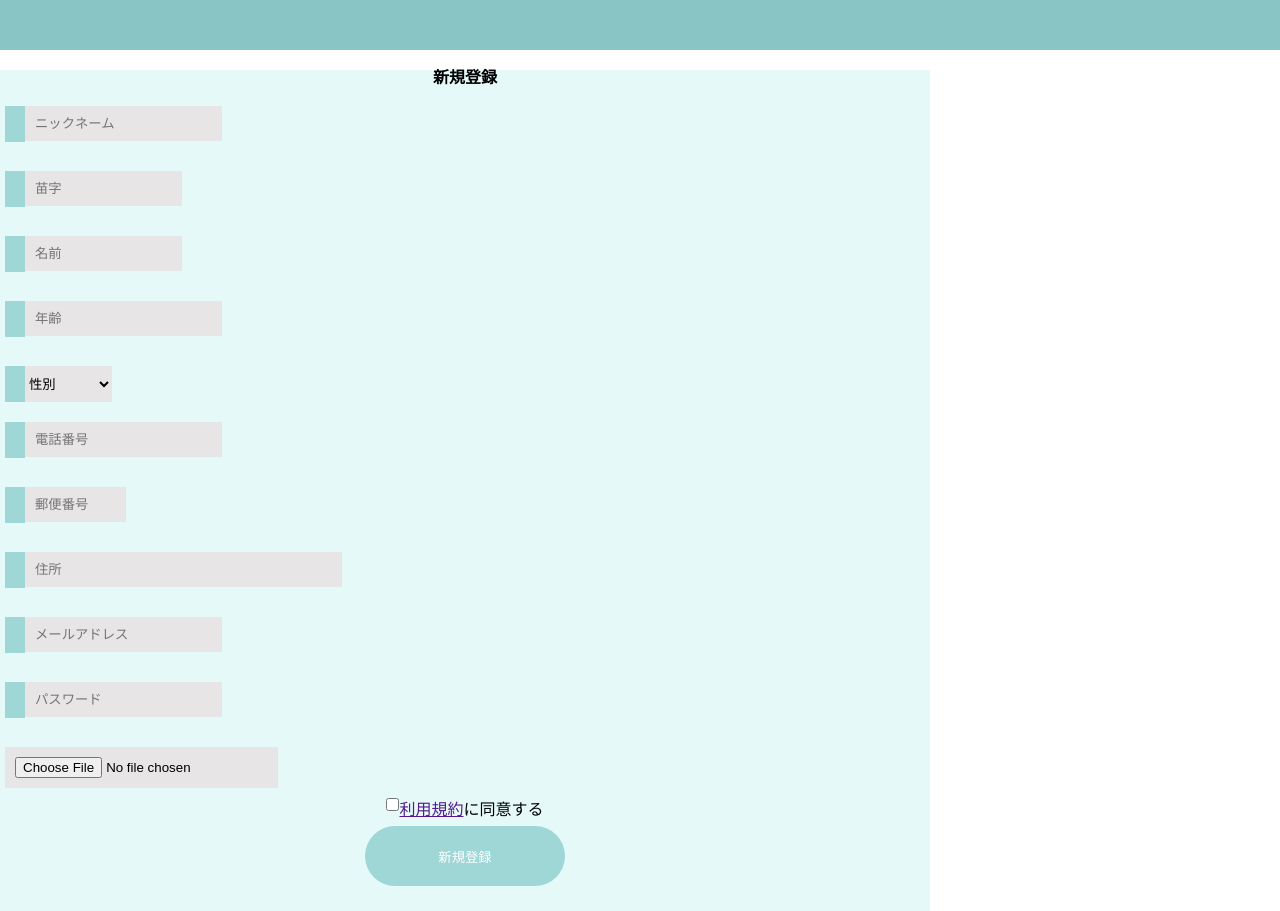
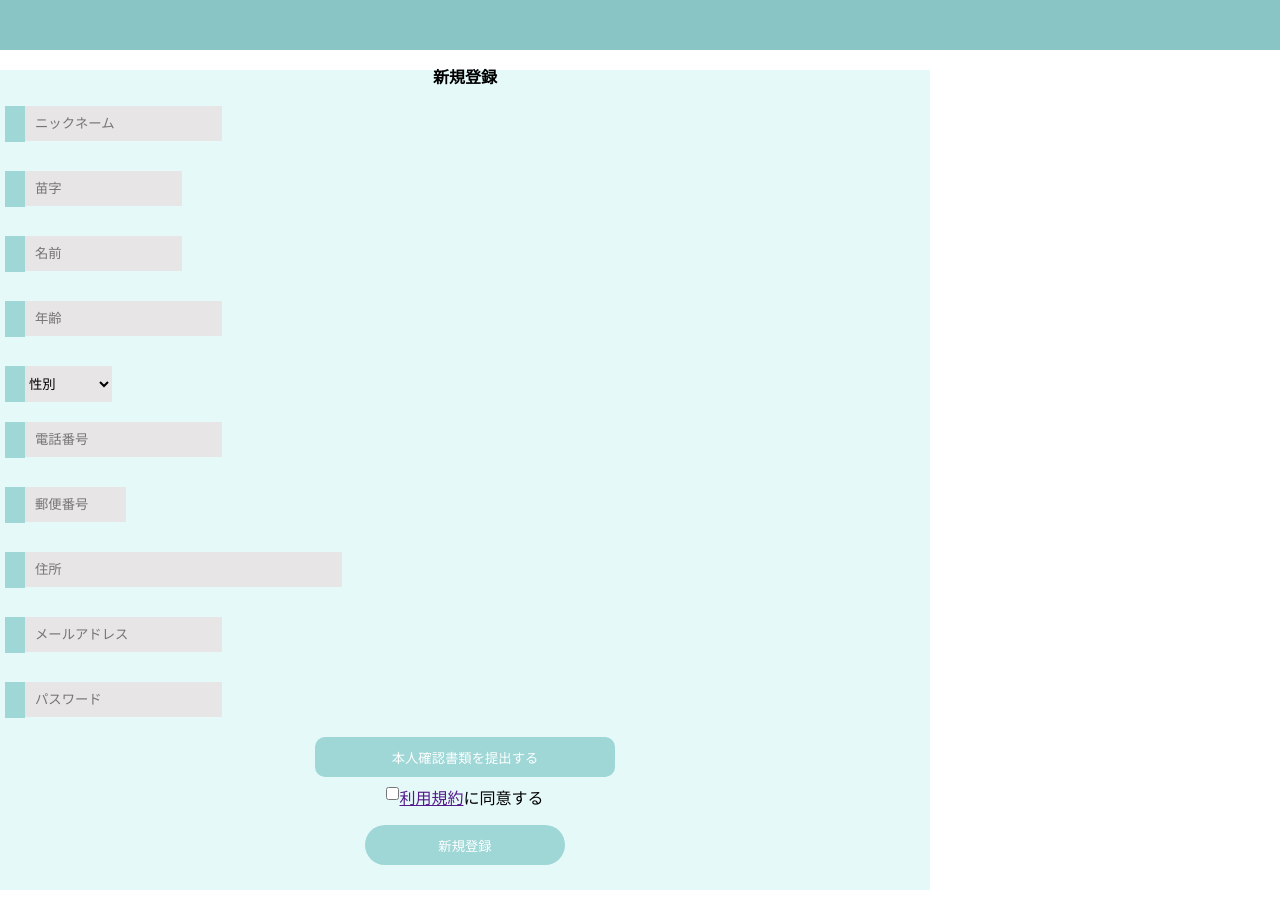
Before and after one commit to bo-cho/Hackathon, a plain HTML site: page HTML/signup.html in a window 1280 px wide. After the commit the page ends 890 px from the top, so only its background shows below. Drawn offline with Linux system fonts and the light colour scheme.

Commit message:
本人確認書類をボタンに変更したナリ

```diff
--- a/CSS/signup.css
+++ b/CSS/signup.css
@@ -94,7 +94,7 @@ input::before {
 }
 
 .signup-btn {
-    height: 60px;
+    height: 40px;
     width: 200px;
     border-radius: 100px;
     background-color: #9fd6d6;
@@ -102,4 +102,29 @@ input::before {
     text-align: center;
     border: none;
     margin-bottom: 25px;
+    margin-top: 10px;
 }
+
+.upload-file {
+    width: 100%;
+    display: flex;
+    justify-content: center;
+    text-align: center;
+    align-items: center;
+}
+
+.upbtn {
+    height: 40px;
+    width: 300px;
+    border-radius: 10px;
+    background-color: #9fd6d6;
+    color: #ffffff;
+    text-align: center;
+    border: none;
+    margin-bottom: 10px;
+    margin-top: 10px;
+}
+
+.document {
+    display: none;
+}
--- a/HTML/signup.html
+++ b/HTML/signup.html
@@ -65,11 +65,12 @@
                         <div class="TxtDeco"></div>
                         <input type="password" class="password" pattern="^[a-zA-Z0-9]{8,}$" placeholder="パスワード">
                     </div>
-                    <div class="TxtBoxs">
                         <form action="" method="post" enctype="multipart/form-data">
-                            <input type="file" class="document" required>
+                            <div class="upload-file">
+                                <button class="upbtn">本人確認書類を提出する</button>
+                                <input type="file" class="document" required>
+                            </div>
                         </form>
-                    </div>
                     <div class="terms">
                         <input type="checkbox" required><a href="">利用規約</a>に同意する
                     </div>
--- a/js/signup.js
+++ b/js/signup.js
@@ -16,3 +16,19 @@ document.addEventListener("DOMContentLoaded", function () {
         });
     });
 });
+
+document.addEventListener("DOMContentLoaded", function () {
+    // 本人確認書類のボタンとファイル選択フィールドを取得
+    const uploadButton = document.querySelector(".upbtn"); // ボタン
+    const fileInput = document.querySelector(".document"); // ファイル選択用input
+
+    // ボタンのクリックイベントを設定
+    if (uploadButton && fileInput) {
+        uploadButton.addEventListener("click", (event) => {
+            event.preventDefault(); // デフォルト動作を防ぐ
+            fileInput.click(); // ファイル選択ダイアログを開く
+        });
+    } else {
+        console.error("アップロードボタンまたはファイル選択フィールドが見つかりません");
+    }
+});
```
